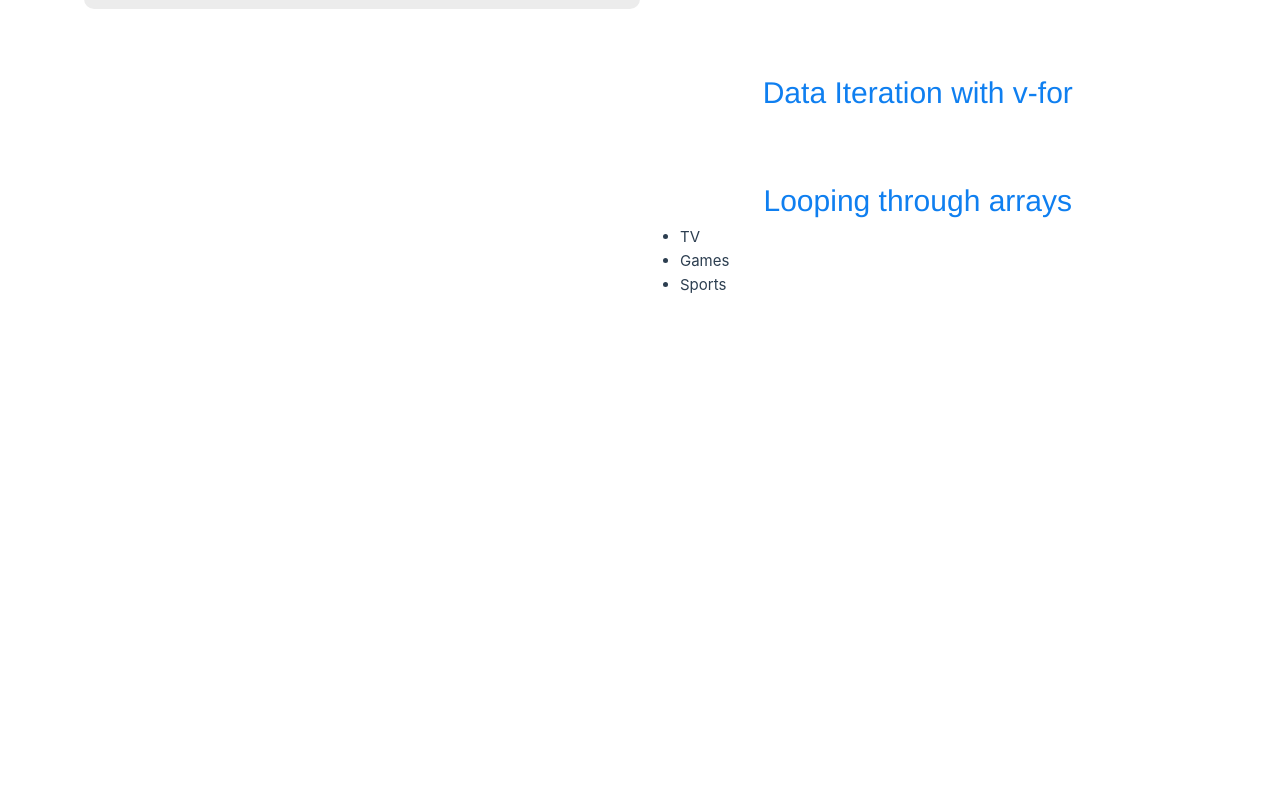
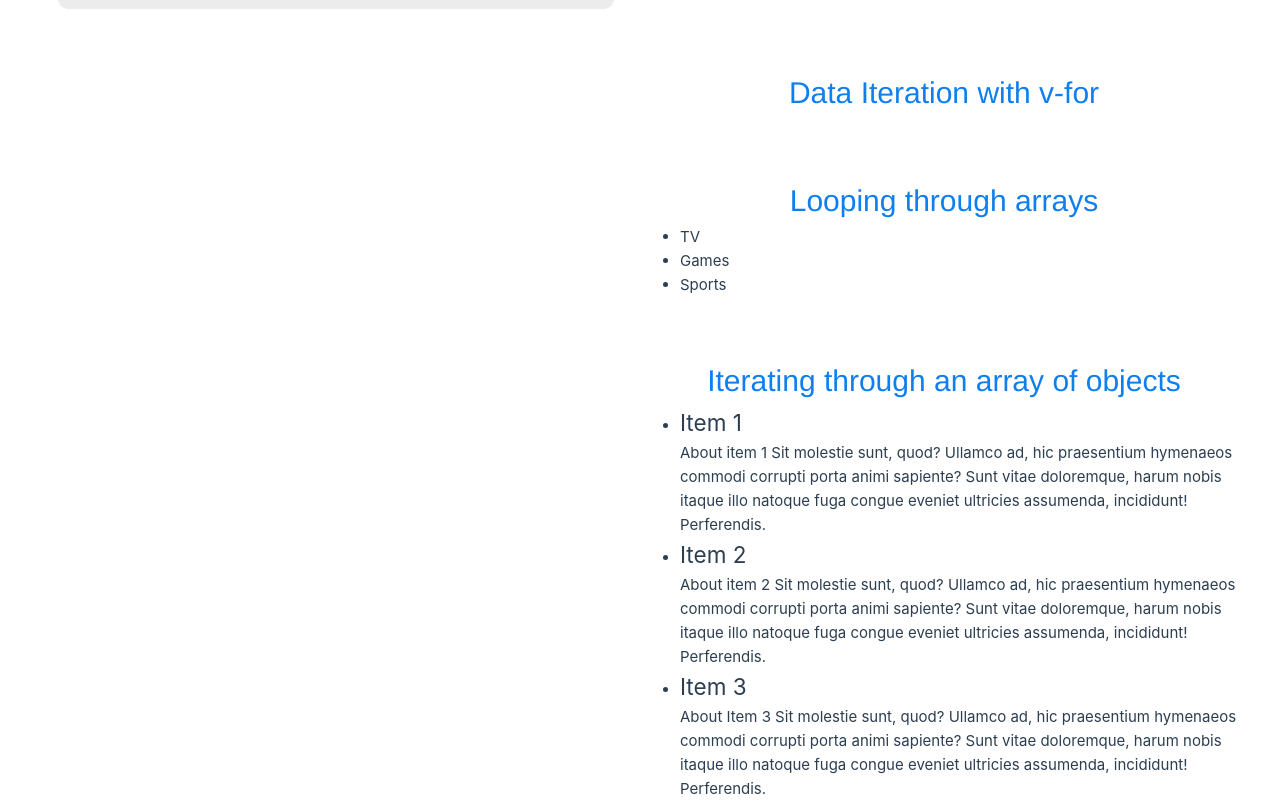
Before and after one commit to ProgrammerSohan/Vue-Js3_Frontend-Dev, a Vue app in the folder s1_ch1/first_app/: page / in a window 1280 px wide. Shown: the part 721-1522 px from the top of the page. Before the commit the page ends 1018 px from the top, so only its background shows below. Built offline with nearby package versions, Linux system fonts and the light colour scheme.

Commit message:
1.15_basic directives_data iterating through an array of objects-with v-for_p2

```diff
--- a/s1_ch1/first_app/src/components/Exercise1-05.vue
+++ b/s1_ch1/first_app/src/components/Exercise1-05.vue
@@ -5,9 +5,39 @@
             <li v-for="(item, index) in interests"
             :key="index">{{item}}</li>
         </ul>
+        <h1> Iterating through an array of objects</h1>
+        <ul>
+            <li v-for="(item, index) in items" :key="item.id">
+                <h2>{{ item.title}}</h2>
+                <span>{{item.description}}</span>
+
+            </li>
+        </ul>
     </div>
 </template>
 <script setup>
     const interests = ['TV', 'Games', 'Sports']
 
+    const items = [{
+        id: 1,
+        title: "Item 1",
+        description: "About item 1 Sit molestie sunt, quod? Ullamco ad, hic praesentium hymenaeos commodi corrupti porta animi sapiente? Sunt vitae doloremque, harum nobis itaque illo natoque fuga congue eveniet ultricies assumenda, incididunt! Perferendis.",
+        characteristics: ["Summer","Winter","Spring","Autumn"]
+    },
+    {
+        id:2,
+        title: "Item 2 ",
+        description: "About item 2 Sit molestie sunt, quod? Ullamco ad, hic praesentium hymenaeos commodi corrupti porta animi sapiente? Sunt vitae doloremque, harum nobis itaque illo natoque fuga congue eveniet ultricies assumenda, incididunt! Perferendis.",
+        characteristics: ["North", "West", "East", "South"]
+    },
+    {
+        id:3,
+        title: 'Item 3',
+        description: 'About Item 3 Sit molestie sunt, quod? Ullamco ad, hic praesentium hymenaeos commodi corrupti porta animi sapiente? Sunt vitae doloremque, harum nobis itaque illo natoque fuga congue eveniet ultricies assumenda, incididunt! Perferendis.',
+        characteristics: ["Up", "Down", "Left", "Right"]
+
+    }
+
+]
+
 </script>
```
